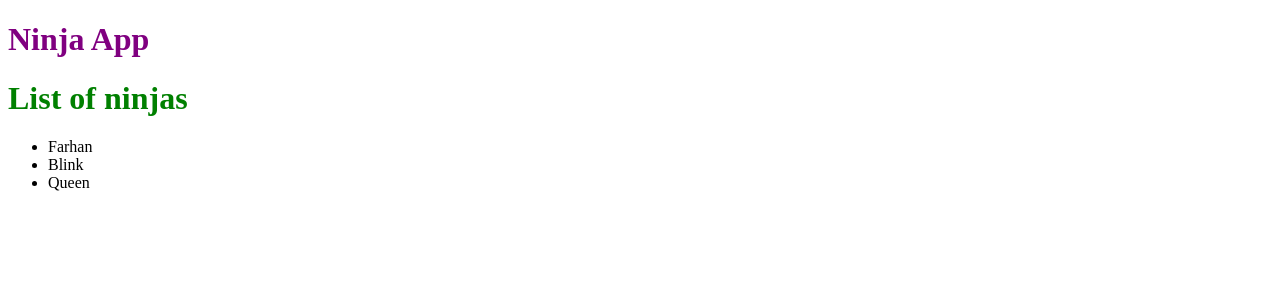
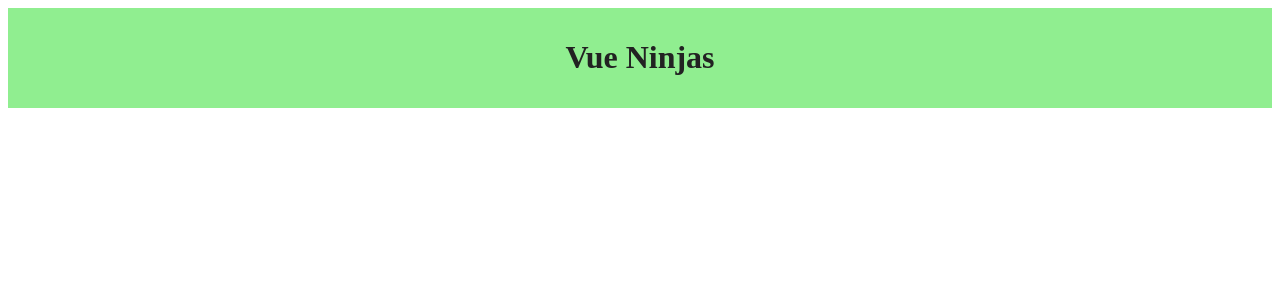
Before and after one commit to farhandardiri/mdnj, a Vue app: page / in a window 1280 px wide. Shown: the top 300 px of the page. Built offline with nearby package versions, Linux system fonts and the light colour scheme.

Commit message:
edit app vue dan header vue

```diff
--- a/src/App.vue
+++ b/src/App.vue
@@ -1,26 +1,20 @@
 <template>
   <div>
-    <h1>{{ title }}</h1>
-    <ninjas></ninjas>
+    <app-header></app-header>
   </div>
 </template>
 
 <script>
-import Ninjas from "./components/Ninjas";
+import Header from "./components/Header";
 export default {
   components: {
-    ninjas: Ninjas,
+    "app-header": Header,
   },
   data() {
-    return {
-      title: "Ninja App",
-    };
+    return {};
   },
 };
 </script>
 
 <style scoped>
-h1 {
-  color: purple;
-}
 </style>
--- a/src/components/Header.vue
+++ b/src/components/Header.vue
@@ -1,12 +1,26 @@
-<template></template>
+<template>
+  <header>
+    <h1>{{ title }}</h1>
+  </header>
+</template>
 
 <script>
 export default {
   data() {
-    return {};
+    return {
+      title: "Vue Ninjas",
+    };
   },
 };
 </script>
 
 <style scoped>
+header {
+  background: lightgreen;
+  padding: 10px;
+}
+h1 {
+  color: #222;
+  text-align: center;
+}
 </style>
```
